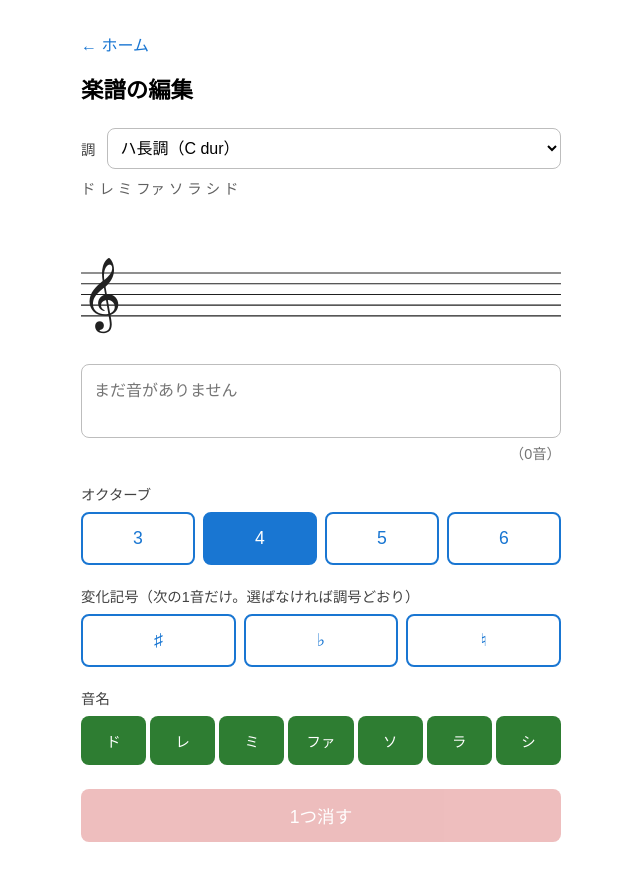
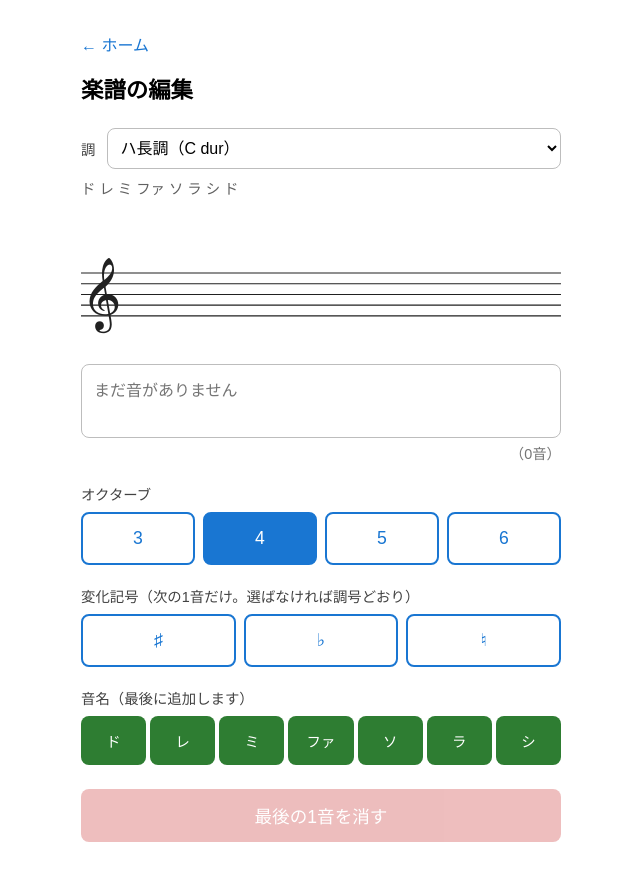
Before and after one commit to Naokichi-T/violin-pitch, a SvelteKit app: page /score in a window 1280 px wide. Shown: the whole page, without its empty margins (319-959 px from the left). Built offline with nearby package versions, Linux system fonts and the light colour scheme.

Commit message:
選んだ音の置き換えと削除を追加（置き換えの案内は赤字で表示）

```diff
--- a/src/routes/score/+page.svelte
+++ b/src/routes/score/+page.svelte
@@ -87,9 +87,10 @@
   }
 
   /**
-   * 音を追加する関数
+   * 音を追加する、または選んだ音を置き換える関数
    * 音名ボタンを押したときに呼ばれる。
-   * 今選んでいるオクターブと変化記号で音を作り、並びの最後に追加する。
+   * 今選んでいるオクターブと変化記号で音を作る。
+   * 音を選んでいないときは並びの最後に追加し、選んでいるときはその音と入れ替える。
    * @param {number} step - 音名の番号（0〜6。0 がド、6 がシ）
    */
   function addNote(step) {
@@ -101,8 +102,14 @@
       return;
     }
 
-    // 並びの最後に追加する
-    notes.push(note);
+    if (selectedIndex === null) {
+      // 音を選んでいないとき：並びの最後に追加する
+      notes.push(note);
+    } else {
+      // 音を選んでいるとき：選んだ位置の音を、新しい音に入れ替える
+      // 押し間違えたときにすぐ押し直せるように、選択はそのまま残す
+      notes[selectedIndex] = note;
+    }
 
     // 変化記号の選択を解除する（♯・♭・♮は次の1音にだけ付けるため）
     selectedAccidental = null;
@@ -137,20 +144,28 @@
     } else {
       // 別の音をタップしたとき：その音を選ぶ
       selectedIndex = index;
+
+      // オクターブのボタンを、選んだ音のオクターブに合わせる
+      // （同じオクターブの中で直すことが多いので、選び直す手間を減らすため）
+      selectedOctave = notes[index].octave;
     }
   }
 
   /**
-   * 最後の1音を消す関数
-   * 「1つ消す」ボタンを押したときに呼ばれる。
+   * 音を消す関数
+   * 消すボタンを押したときに呼ばれる。
+   * 音を選んでいないときは最後の1音を消し、選んでいるときはその音を消す。
    */
-  function removeLastNote() {
-    // 並びの最後の1つを取り除く
-    notes.pop();
+  function removeNote() {
+    if (selectedIndex === null) {
+      // 音を選んでいないとき：並びの最後の1つを取り除く
+      notes.pop();
+    } else {
+      // 音を選んでいるとき：選んだ位置から1つ取り除く（後ろの音は自動で前に詰まる）
+      // splice(位置, 個数) は、配列の途中から指定した個数を取り除く命令
+      notes.splice(selectedIndex, 1);
 
-    // 消した音を選んでいた場合は、選択を解除する
-    // （なくなった音を選んだままにしないため）
-    if (selectedIndex !== null && selectedIndex >= notes.length) {
+      // 選択を解除する（続けて押したときに、次の音まで消してしまわないようにするため）
       selectedIndex = null;
     }
   }
@@ -228,8 +243,16 @@
     <button class="choice" class:selected={selectedAccidental === 0} onclick={() => toggleAccidental(0)}> ♮ </button>
   </div>
 
-  <!-- 音名ボタン（押すと音が追加される） -->
-  <p class="label">音名</p>
+  <!-- 音名ボタン（押すと、音が追加されるか、選んだ音が置き換わる） -->
+  <!-- 見出しで、今どちらの動きになるのかを案内する -->
+  <p class="label">
+    {#if selectedIndex === null}
+      音名（最後に追加します）
+    {:else}
+      <!-- 置き換えになることに気づきやすいように、案内の部分だけ赤字にする -->
+      音名<span class="replace-hint">（{selectedIndex + 1}番目の「{noteToText(notes[selectedIndex])}」を置き換えます）</span>
+    {/if}
+  </p>
   <div class="step-row">
     {#each STEP_NAMES as stepName, step (step)}
       <!-- 今の選択で音域の外になる音は、ボタンを押せなくする -->
@@ -240,8 +263,15 @@
     {/each}
   </div>
 
-  <!-- 最後の1音を消すボタン（音が1つもないときは押せない） -->
-  <button class="remove" disabled={notes.length === 0} onclick={removeLastNote}>1つ消す</button>
+  <!-- 消すボタン（音が1つもないときは押せない） -->
+  <!-- 音を選んでいるかどうかで、ボタンの文字を切り替える -->
+  <button class="remove" disabled={notes.length === 0} onclick={removeNote}>
+    {#if selectedIndex === null}
+      最後の1音を消す
+    {:else}
+      選んだ音を消す
+    {/if}
+  </button>
 </main>
 
 <style>
@@ -347,6 +377,12 @@
     color: #424242;
   }
 
+  /* 「〇番目の音を置き換えます」の案内：赤い太字にして目立たせる */
+  .replace-hint {
+    color: #c62828;
+    font-weight: bold;
+  }
+
   /* オクターブと変化記号のボタンを横に並べる */
   .button-row {
     display: flex;
```
